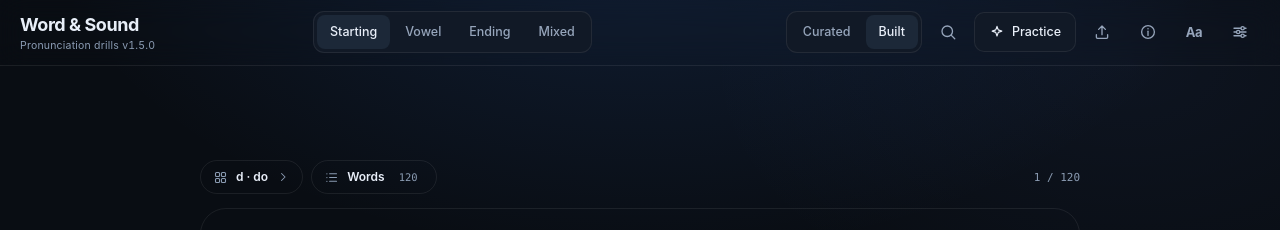
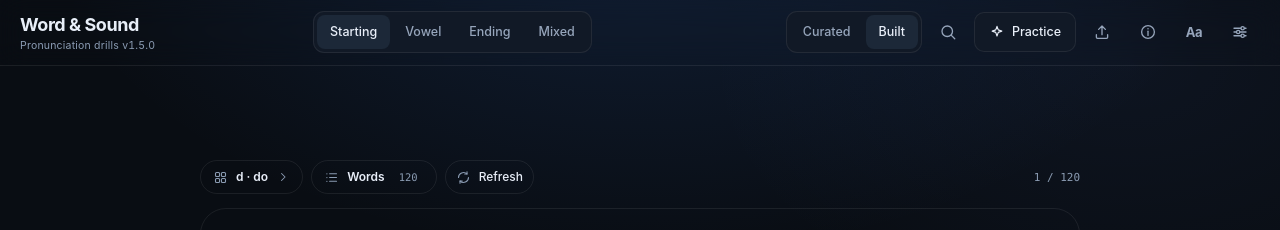
Before and after one commit to somphol/word-and-sound, a React (Vite) app in the folder web/: page / in a window 1280 px wide. Shown: the top 230 px of the page. Built offline with nearby package versions, Linux system fonts and the light colour scheme.

Commit message:
Expose refresh in the context row and fix rotation width

```diff
--- a/web/src/App.tsx
+++ b/web/src/App.tsx
@@ -635,6 +635,16 @@ export default function App() {
             <strong>Words</strong>
             <span className="context-count">{words.length}</span>
           </button>
+          <button
+            type="button"
+            className="context-pill refresh-pill"
+            onClick={() => void forceRefresh()}
+            title="Refresh app (keeps progress and settings)"
+            aria-label="Refresh app"
+          >
+            <Icon name="refresh" size={15} />
+            <strong>Refresh</strong>
+          </button>
           {tabletViewport && (
             <button
               type="button"
--- a/web/src/components/Icon.tsx
+++ b/web/src/components/Icon.tsx
@@ -4,7 +4,7 @@ export type IconName =
   | 'search' | 'play' | 'pause' | 'previous' | 'next' | 'replay' | 'slow'
   | 'coach' | 'mic' | 'star' | 'flag' | 'settings' | 'upload' | 'info'
   | 'close' | 'chevronRight' | 'sun' | 'moon' | 'monitor' | 'check'
-  | 'trash' | 'sparkle' | 'speaker' | 'list' | 'grid'
+  | 'trash' | 'sparkle' | 'speaker' | 'list' | 'grid' | 'refresh'
 
 const paths: Record<IconName, ReactNode> = {
   search: (
@@ -135,6 +135,14 @@ const paths: Record<IconName, ReactNode> = {
       <rect x="13.5" y="13.5" width="6.5" height="6.5" rx="1.6" />
     </>
   ),
+  refresh: (
+    <>
+      <path d="M20 12a8 8 0 0 1-13.6 5.6" />
+      <path d="M4 12a8 8 0 0 1 13.6-5.6" />
+      <path d="M17.6 2.9v3.6h-3.6" />
+      <path d="M6.4 21.1v-3.6h3.6" />
+    </>
+  ),
 }
 
 export function Icon({
--- a/web/src/styles.css
+++ b/web/src/styles.css
@@ -57,7 +57,6 @@ html, body, #root { height: 100%; margin: 0; }
 html, body { overflow-x: hidden; }
 body {
   width: 100%;
-  max-width: 100vw;
   background: var(--bg);
   color: var(--text);
   font: 0.875rem/1.5 -apple-system, BlinkMacSystemFont, "Segoe UI", Roboto, Helvetica, Arial, sans-serif;
@@ -1442,3 +1441,7 @@ mark { background: var(--accent-soft); color: var(--accent-ink); border-radius:
   background: var(--accent-soft);
   color: var(--accent-ink);
 }
+
+
+.refresh-pill strong { font-weight: 550; }
+.refresh-pill { padding-inline: 10px; }
```
Also changed, not shown: 2 other files (tests, documents, lock files or other folders).
